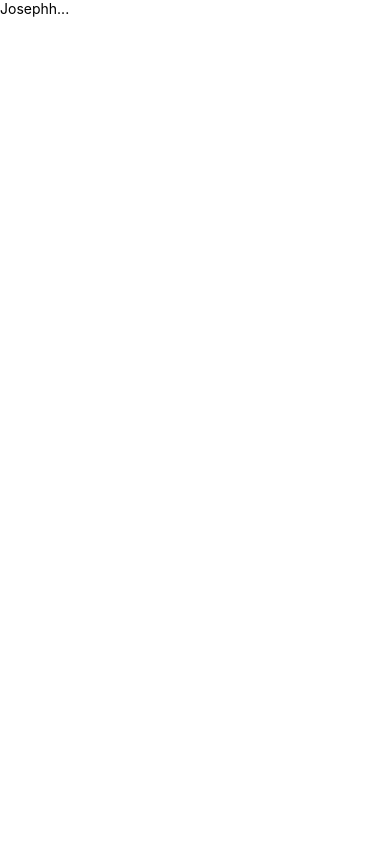
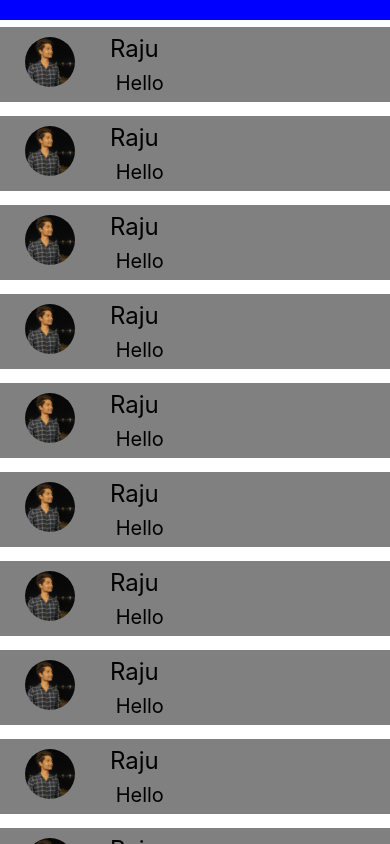
Before and after one commit to 23MHCQ05254/App_dev_reactNative, a React Native app in the folder app/: screen / in a window 390 px wide. Built offline with nearby package versions, Linux system fonts and the light colour scheme.

Commit message:
rendering images through a loop

```diff
--- a/app/App.js
+++ b/app/App.js
@@ -1,17 +1,126 @@
-import react from "react";
-import { View, Text, Button, TouchableOpacity, Image, StyleSheet } from "react-native";
-import MyImage from "./assets/favicon.png"
-import { StatusBar } from "react-native";
-import Component from "./Component";
-import { SafeAreaProvider } from "react-native-safe-area-context";
+import React from "react";
+import { View, Text, StyleSheet, StatusBar, FlatList, Image } from "react-native";
+import { SafeAreaView } from "react-native-safe-area-context";
+import { useSafeAreaInsets } from "react-native-safe-area-context";
+import person_1 from "./assets/picture.png"
+
 const App = () => {
-  return (
-    <>
-      <SafeAreaProvider>
-        <Component />
-      </SafeAreaProvider>
-    </>
-  )
+
+
+	const MyData = [
+		{
+			"Img": person_1,
+			"Name": "Raju",
+			"Msg": " Hello"
+		},
+		{
+			Img: person_1,
+			Name: "Raju",
+			Msg: " Hello"
+		},
+		{
+			Img: person_1,
+			Name: "Raju",
+			Msg: " Hello"
+		},
+		{
+			Img: person_1,
+			Name: "Raju",
+			Msg: " Hello"
+		},
+		{
+			Img: person_1,
+			Name: "Raju",
+			Msg: " Hello"
+		},
+		{
+			Img: person_1,
+			Name: "Raju",
+			Msg: " Hello"
+		},
+		{
+			Img: person_1,
+			Name: "Raju",
+			Msg: " Hello"
+		},
+		{
+			Img: person_1,
+			Name: "Raju",
+			Msg: " Hello"
+		},
+		{
+			Img: person_1,
+			Name: "Raju",
+			Msg: " Hello"
+		},
+		{
+			Img: person_1,
+			Name: "Raju",
+			Msg: " Hello"
+		},
+		{
+			Img: person_1,
+			Name: "Raju",
+			Msg: " Hello"
+		}
+	]
+	return (
+		<>
+			{/* <SafeAreaView style={{ flex: 1, backgroundColor: "blue" }} /> */}
+			<StatusBar barStyle={"white-content"} />
+			<View style={[Mystyles.MyStatusbar, { paddingTop: 20 }]}>
+			</View>
+			<FlatList
+				data={MyData}
+				renderItem={({ item }) => (
+					<View style={Mystyles.parent}>
+						<View style={Mystyles.Image_view}>
+							<Image source={item.Img} style={Mystyles.Image_tap} />
+						</View>
+						<View style={Mystyles.infoparent}>
+							<Text style={Mystyles.SendName}>{item.Name}</Text>
+							<Text style={Mystyles.LastMsg}>{item.Msg}</Text>
+						</View>
+					</View>
+				)}
+			/>
+		</>
+
+	)
 }
 
 export default App;
+
+const Mystyles = StyleSheet.create({
+	MyStatusbar: {
+		backgroundColor: "blue"
+	},
+	parent: {
+		width: "100%",
+		flexDirection: "row",
+		backgroundColor: "gray",
+		marginVertical: 7
+	},
+	Image_view: {
+		width: 100,
+		height: 75,
+		paddingTop: 10,
+		alignItems: "center"
+	},
+	Image_tap: {
+		width: 50,
+		height: 50,
+		borderRadius: 25
+	},
+	infoparent: {
+		justifyContent: "space-evenly",
+		marginLeft: 10
+	},
+	SendName: {
+		fontSize: 24,
+	},
+	LastMsg: {
+		fontSize: 20
+	}
+
+})
```
Also changed, not shown: app/assets/pictur.png (added), app/assets/picture.png (added).
